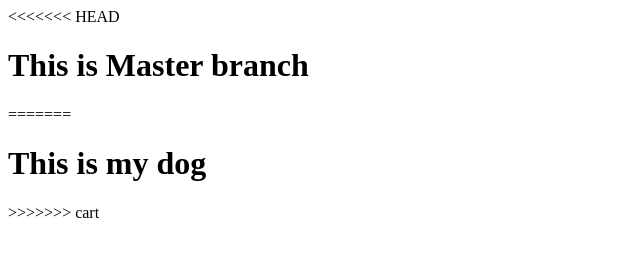
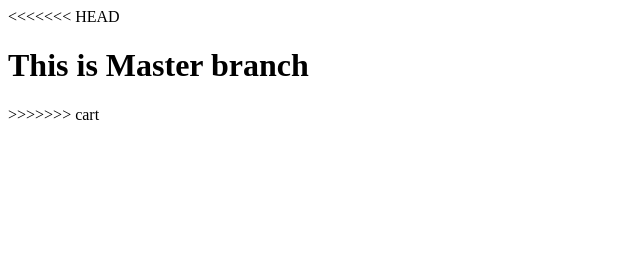
Before and after one commit to ibraintoday/pn111-git, a plain HTML site: page addtest.html in a window 1280 px wide. Shown: the whole page, without its empty margins (0-640 px from the left). Drawn offline with Linux system fonts and the light colour scheme.

Commit message:
第一版

```diff
--- a/addtest.html
+++ b/addtest.html
@@ -9,9 +9,6 @@
 <<<<<<< HEAD
 	<h1>This is Master branch</h1>
 
-=======
-	<h1>This is my dog</h1>
-
 >>>>>>> cart
 </body>
 </html>
```
